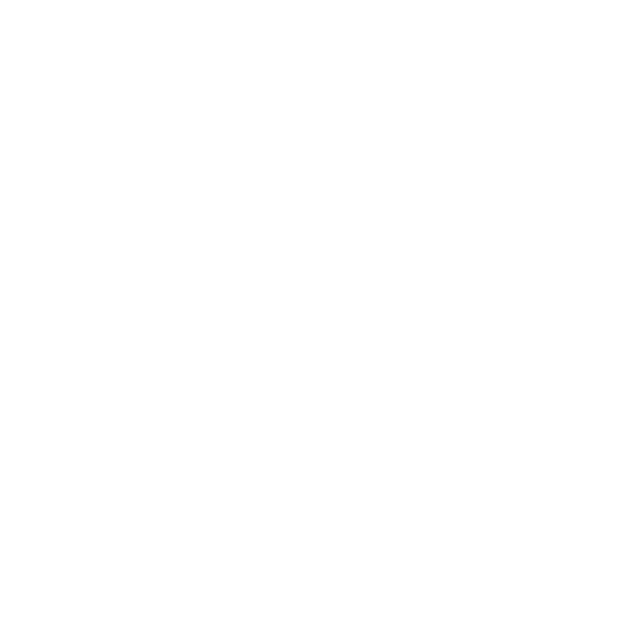
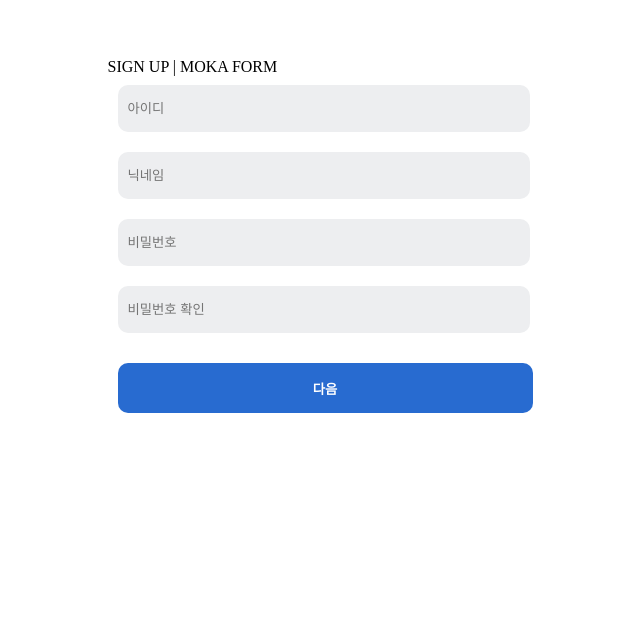
Before and after one commit to moka-team/mokaform-client, a React (Create React App) app: page /signup in a window 1280 px wide. Before the commit this address had no page. Shown: the part 159-800 px from the top of the page, without its empty margins (315-955 px from the left). Built offline with nearby package versions, Linux system fonts and the light colour scheme.

Commit message:
feat: routes 파일 경로 추가 (MOKA-34)

```diff
--- a/src/routes.js
+++ b/src/routes.js
@@ -1,6 +1,7 @@
 const routes = {
     mypage: "/mypage",
-    main:"/"
+    main:"/",
+    signup: "/signup"
   };
 
   export default routes;
```
